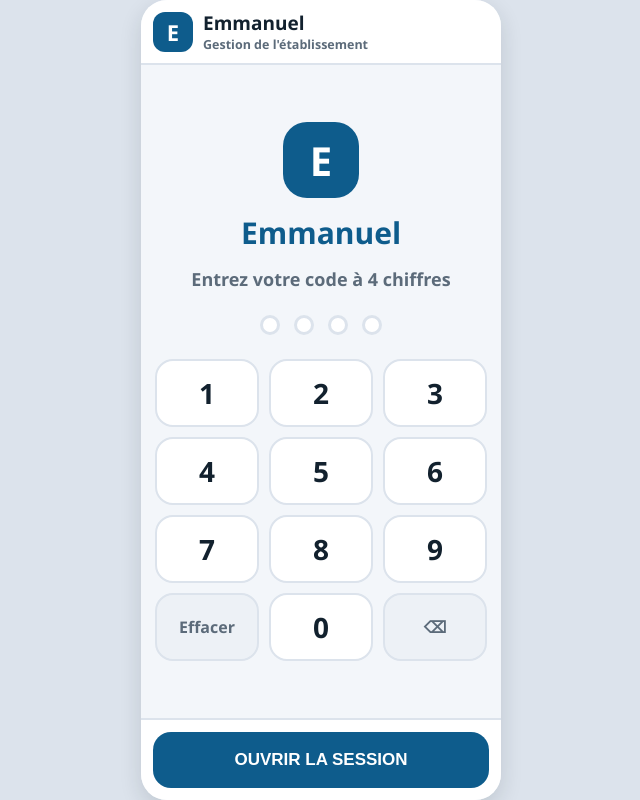
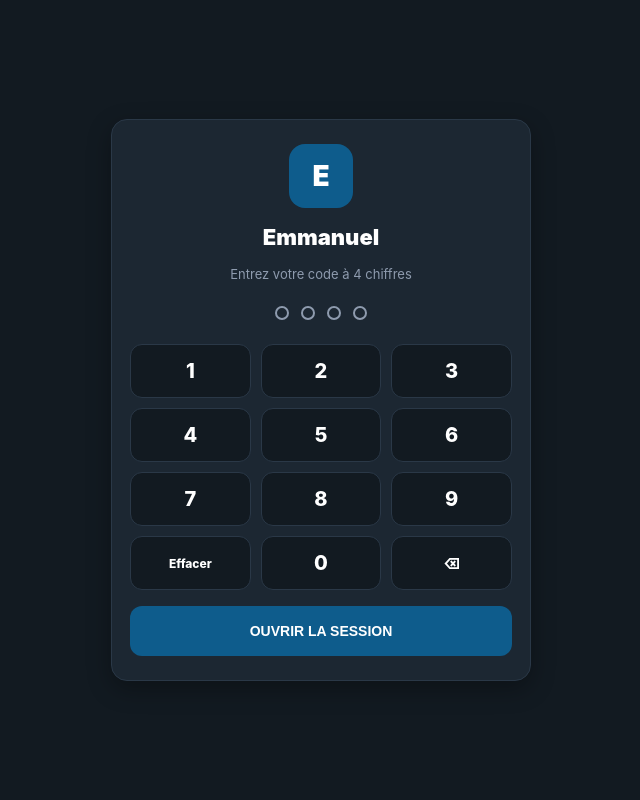
Before and after one commit to teddy863/emmanuel-gestion, a FastAPI app: page / in a window 1280 px wide. Shown: the whole page, without its empty margins (319-959 px from the left). Run offline with FastAPI, Linux system fonts and the light colour scheme.

Commit message:
Correction complete de main.py

```diff
--- a/main.py
+++ b/main.py
@@ -1,4 +1,4 @@
-from fastapi import FastAPI, Request, Form, status, Cookie
+from fastapi import FastAPI, Request, Form, status, Cookie, Depends
 from fastapi.responses import HTMLResponse, RedirectResponse
 from fastapi.templating import Jinja2Templates
 from fastapi.staticfiles import StaticFiles
@@ -12,13 +12,18 @@ app = FastAPI(title="Emmanuel - Application de Gestion")
 app.mount("/static", StaticFiles(directory="static"), name="static")
 templates = Jinja2Templates(directory="templates")
 
-# --- BASE DE DONNÉES EN MÉMOIRE CENTRALISÉE ---
+# --- BASE DE DONNÉES CENTRALE ---
+DB_ETABLISSEMENTS = [
+    {"id": "site_1", "nom": "Emmanuel - Bandal", "est_actif": True},
+    {"id": "site_2", "nom": "Emmanuel - Tchangu", "est_actif": True}
+]
+
 DB_GERANTS = [
-    {"id": "admin_1", "nom_complet": "Emmanuel K.", "role": "super_admin", "role_label": "Super Admin", "pin": "1234", "est_actif": True},
-    {"id": "toilette_1", "nom_complet": "Jeanne M.", "role": "gerant_toilettes", "role_label": "Gérant Toilettes", "pin": "5678", "est_actif": True},
-    {"id": "flat_1", "nom_complet": "Patrick N.", "role": "gerant_flats", "role_label": "Gérant Flats", "pin": "9012", "est_actif": True},
-    {"id": "comptoir_1", "nom_complet": "Bibiche T.", "role": "gerant_comptoir", "role_label": "Gérant Comptoir", "pin": "1111", "est_actif": True},
-    {"id": "cuisine_1", "nom_complet": "Sœur Anne", "role": "cuisinier", "role_label": "Cuisinier", "pin": "2222", "est_actif": True},
+    {"id": "admin_1", "nom_complet": "Emmanuel K.", "role": "super_admin", "role_label": "Super Admin", "pin": "1234", "est_actif": True, "etablissement_id": None, "etablissement_nom": "Tous les sites"},
+    {"id": "toilette_1", "nom_complet": "Jeanne M.", "role": "gerant_toilettes", "role_label": "Gérant Toilettes", "pin": "5678", "est_actif": True, "etablissement_id": "site_1", "etablissement_nom": "Emmanuel - Bandal"},
+    {"id": "flat_1", "nom_complet": "Patrick N.", "role": "gerant_flats", "role_label": "Gérant Flats", "pin": "9012", "est_actif": True, "etablissement_id": "site_1", "etablissement_nom": "Emmanuel - Bandal"},
+    {"id": "comptoir_1", "nom_complet": "Bibiche T.", "role": "gerant_comptoir", "role_label": "Gérant Comptoir", "pin": "1111", "est_actif": True, "etablissement_id": "site_1", "etablissement_nom": "Emmanuel - Bandal"},
+    {"id": "cuisine_1", "nom_complet": "Sœur Anne", "role": "cuisinier", "role_label": "Cuisinier", "pin": "2222", "est_actif": True, "etablissement_id": "site_1", "etablissement_nom": "Emmanuel - Bandal"},
 ]
 
 CONFIG_TOILETTES = {"petit_besoin": 500.0, "grand_besoin": 1000.0}
@@ -43,8 +48,6 @@ DB_VENTES_COMPTOIR = []
 
 DB_CUISINE_VENTES = []
 DB_CUISINE_DEPENSES = []
-
-# Historique centralisé des clôtures de caisse
 DB_CLOTURES = []
 
 ROLES_LABELS = {
@@ -133,9 +136,33 @@ def dashboard(request: Request, session_token: Optional[str] = Cookie(None)):
             "total_flats": total_flats,
             "total_comptoir": total_comptoir,
             "total_cuisine": total_cuisine,
+            "etablissements": DB_ETABLISSEMENTS,
             "clotures": DB_CLOTURES
         }
     )
+
+# --- GESTION DES ÉTABLISSEMENTS ---
+@app.get("/etablissements", response_class=HTMLResponse)
+def page_etablissements(request: Request, session_token: Optional[str] = Cookie(None)):
+    user = get_current_user(session_token)
+    if not user or user["role"] != "super_admin":
+        return RedirectResponse(url="/", status_code=status.HTTP_303_SEE_OTHER)
+
+    return templates.TemplateResponse(
+        request=request,
+        name="etablissements.html",
+        context={"user": user, "etablissements": DB_ETABLISSEMENTS}
+    )
+
+@app.post("/etablissements/creer")
+def creer_etablissement(nom: str = Form(...), session_token: Optional[str] = Cookie(None)):
+    user = get_current_user(session_token)
+    if not user or user["role"] != "super_admin":
+        return RedirectResponse(url="/", status_code=status.HTTP_303_SEE_OTHER)
+
+    nouveau = {"id": str(uuid.uuid4()), "nom": nom, "est_actif": True}
+    DB_ETABLISSEMENTS.append(nouveau)
+    return RedirectResponse(url="/dashboard", status_code=status.HTTP_303_SEE_OTHER)
 
 # --- GESTION DES GÉRANTS ---
 @app.get("/gerants", response_class=HTMLResponse)
@@ -147,38 +174,44 @@ def gerants_page(request: Request, nouveau_pin: Optional[str] = None, session_to
     return templates.TemplateResponse(
         request=request,
         name="gerants.html",
-        context={"user": user, "gerants": DB_GERANTS, "nouveau_pin": nouveau_pin}
+        context={
+            "user": user,
+            "gerants": DB_GERANTS,
+            "etablissements": DB_ETABLISSEMENTS,
+            "nouveau_pin": nouveau_pin
+        }
     )
 
 @app.post("/gerants/creer")
-def creer_gerant(nom_complet: str = Form(...), role: str = Form(...), session_token: Optional[str] = Cookie(None)):
+def creer_gerant(
+    nom_complet: str = Form(...),
+    role: str = Form(...),
+    etablissement_id: Optional[str] = Form(None),
+    session_token: Optional[str] = Cookie(None)
+):
     user = get_current_user(session_token)
     if not user or user["role"] != "super_admin":
         return RedirectResponse(url="/", status_code=status.HTTP_303_SEE_OTHER)
 
     pin_auto = generate_auto_pin()
+    nom_site = "Tous les sites"
+    for site in DB_ETABLISSEMENTS:
+        if site["id"] == etablissement_id:
+            nom_site = site["nom"]
+            break
+
     nouveau_gerant = {
         "id": str(uuid.uuid4()),
         "nom_complet": nom_complet,
         "role": role,
         "role_label": ROLES_LABELS.get(role, role),
         "pin": pin_auto,
-        "est_actif": True
+        "est_actif": True,
+        "etablissement_id": etablissement_id,
+        "etablissement_nom": nom_site
     }
     DB_GERANTS.append(nouveau_gerant)
     return RedirectResponse(url=f"/gerants?nouveau_pin={pin_auto}", status_code=status.HTTP_303_SEE_OTHER)
-
-@app.get("/gerants/toggle/{gerant_id}")
-def toggle_gerant(gerant_id: str, session_token: Optional[str] = Cookie(None)):
-    user = get_current_user(session_token)
-    if not user or user["role"] != "super_admin":
-        return RedirectResponse(url="/", status_code=status.HTTP_303_SEE_OTHER)
-
-    for g in DB_GERANTS:
-        if g["id"] == gerant_id and g["role"] != "super_admin":
-            g["est_actif"] = not g["est_actif"]
-            break
-    return RedirectResponse(url="/gerants", status_code=status.HTTP_303_SEE_OTHER)
 
 @app.get("/gerants/supprimer/{gerant_id}")
 def supprimer_gerant(gerant_id: str, session_token: Optional[str] = Cookie(None)):
@@ -307,42 +340,7 @@ def vendre_une_bouteille(produit_id: str, session_token: Optional[str] = Cookie(
             break
     return RedirectResponse(url="/comptoir", status_code=status.HTTP_303_SEE_OTHER)
 
-@app.post("/comptoir/ajouter_stock")
-def ajouter_stock_casier(
-    nom: str = Form(...),
-    unites_par_casier: int = Form(...),
-    nombre_casiers: int = Form(...),
-    prix_achat_casier: float = Form(...),
-    prix_vente_bouteille: float = Form(...),
-    session_token: Optional[str] = Cookie(None)
-):
-    user = get_current_user(session_token)
-    if not user or user["role"] not in ["gerant_comptoir", "super_admin"]:
-        return RedirectResponse(url="/", status_code=status.HTTP_303_SEE_OTHER)
-
-    nouvelles_bouteilles = unites_par_casier * nombre_casiers
-    trouve = False
-    for p in DB_COMPTOIR:
-        if p["nom"].lower() == nom.lower():
-            p["quantite_stock"] += nouvelles_bouteilles
-            p["prix_achat_casier"] = prix_achat_casier
-            p["prix_vente"] = prix_vente_bouteille
-            trouve = True
-            break
-
-    if not trouve:
-        DB_COMPTOIR.append({
-            "id": str(uuid.uuid4()),
-            "nom": nom,
-            "unites_par_casier": unites_par_casier,
-            "prix_achat_casier": prix_achat_casier,
-            "prix_vente": prix_vente_bouteille,
-            "quantite_stock": nouvelles_bouteilles
-        })
-
-    return RedirectResponse(url="/comptoir", status_code=status.HTTP_303_SEE_OTHER)
-
-# --- MODULE CUISINE & RESTAURANT ---
+# --- MODULE CUISINE ---
 @app.get("/cuisine", response_class=HTMLResponse)
 def cuisine_page(request: Request, session_token: Optional[str] = Cookie(None)):
     user = get_current_user(session_token)
@@ -363,66 +361,19 @@ def cuisine_page(request: Request, session_token: Optional[str] = Cookie(None)):
         }
     )
 
-@app.post("/cuisine/vendre")
-def vendre_combinaison_cuisine(
-    description_plat: str = Form(...),
-    prix_vente: float = Form(...),
-    quantite: int = Form(...),
-    session_token: Optional[str] = Cookie(None)
-):
-    user = get_current_user(session_token)
-    if not user or user["role"] not in ["cuisinier", "super_admin"]:
-        return RedirectResponse(url="/", status_code=status.HTTP_303_SEE_OTHER)
-
-    total = prix_vente * quantite
-    DB_CUISINE_VENTES.append({
-        "plat": description_plat,
-        "quantite": quantite,
-        "montant": total,
-        "cuisinier": user["nom_complet"]
-    })
-    return RedirectResponse(url="/cuisine", status_code=status.HTTP_303_SEE_OTHER)
-
-@app.post("/cuisine/depense")
-def enregistrer_depense_cuisine(
-    description: str = Form(...),
-    montant: float = Form(...),
-    session_token: Optional[str] = Cookie(None)
-):
-    user = get_current_user(session_token)
-    if not user or user["role"] not in ["cuisinier", "super_admin"]:
-        return RedirectResponse(url="/", status_code=status.HTTP_303_SEE_OTHER)
-
-    DB_CUISINE_DEPENSES.append({
-        "description": description,
-        "montant": montant,
-        "cuisinier": user["nom_complet"]
-    })
-    return RedirectResponse(url="/cuisine", status_code=status.HTTP_303_SEE_OTHER)
-
-# --- CLÔTURE DE CAISSE HORODATÉE ---
+# --- CLÔTURE DE CAISSE ---
 @app.get("/cloture", response_class=HTMLResponse)
 def cloture_page(request: Request, session_token: Optional[str] = Cookie(None)):
     user = get_current_user(session_token)
     if not user:
         return RedirectResponse(url="/", status_code=status.HTTP_303_SEE_OTHER)
 
-    total_attendu = 0.0
-    if user["role"] == "gerant_toilettes":
-        total_attendu = sum(e["montant"] for e in DB_TOILETTES)
-    elif user["role"] == "gerant_flats":
-        total_attendu = sum(s["montant"] for s in DB_SEJOURS_FLATS)
-    elif user["role"] == "gerant_comptoir":
-        total_attendu = sum(v["montant"] for v in DB_VENTES_COMPTOIR)
-    elif user["role"] == "cuisinier":
-        total_attendu = sum(v["montant"] for v in DB_CUISINE_VENTES)
-    elif user["role"] == "super_admin":
-        total_attendu = (
-            sum(e["montant"] for e in DB_TOILETTES) +
-            sum(s["montant"] for s in DB_SEJOURS_FLATS) +
-            sum(v["montant"] for v in DB_VENTES_COMPTOIR) +
-            sum(v["montant"] for v in DB_CUISINE_VENTES)
-        )
+    total_attendu = (
+        sum(e["montant"] for e in DB_TOILETTES) +
+        sum(s["montant"] for s in DB_SEJOURS_FLATS) +
+        sum(v["montant"] for v in DB_VENTES_COMPTOIR) +
+        sum(v["montant"] for v in DB_CUISINE_VENTES)
+    )
 
     return templates.TemplateResponse(
         request=request,
@@ -436,27 +387,16 @@ def valider_cloture(request: Request, montant_compte: float = Form(...), session
     if not user:
         return RedirectResponse(url="/", status_code=status.HTTP_303_SEE_OTHER)
 
-    total_attendu = 0.0
-    if user["role"] == "gerant_toilettes":
-        total_attendu = sum(e["montant"] for e in DB_TOILETTES)
-    elif user["role"] == "gerant_flats":
-        total_attendu = sum(s["montant"] for s in DB_SEJOURS_FLATS)
-    elif user["role"] == "gerant_comptoir":
-        total_attendu = sum(v["montant"] for v in DB_VENTES_COMPTOIR)
-    elif user["role"] == "cuisinier":
-        total_attendu = sum(v["montant"] for v in DB_CUISINE_VENTES)
-    elif user["role"] == "super_admin":
-        total_attendu = (
-            sum(e["montant"] for e in DB_TOILETTES) +
-            sum(s["montant"] for s in DB_SEJOURS_FLATS) +
-            sum(v["montant"] for v in DB_VENTES_COMPTOIR) +
-            sum(v["montant"] for v in DB_CUISINE_VENTES)
-        )
+    total_attendu = (
+        sum(e["montant"] for e in DB_TOILETTES) +
+        sum(s["montant"] for s in DB_SEJOURS_FLATS) +
+        sum(v["montant"] for v in DB_VENTES_COMPTOIR) +
+        sum(v["montant"] for v in DB_CUISINE_VENTES)
+    )
 
     ecart = montant_compte - total_attendu
     heure_actuelle = datetime.now().strftime("%H:%M:%S")
 
-    # Enregistrement de la clôture avec l'heure exacte
     DB_CLOTURES.append({
         "id": str(uuid.uuid4()),
         "gerant": user["nom_complet"],
--- a/templates/login.html
+++ b/templates/login.html
@@ -2,64 +2,47 @@
 <html lang="fr">
 <head>
   <meta charset="utf-8">
-  <meta name="viewport" content="width=device-width, initial-scale=1">
+  <meta name="viewport" content="width=device-width, initial-scale=1.0, maximum-scale=1.0, user-scalable=no">
   <title>Emmanuel — Connexion</title>
   <style>
     :root {
       --primary: #0E5C8C;
-      --bg: #F3F6FA;
-      --ink: #12212E;
-      --muted: #5C6B7A;
-      --line: #DCE3EC;
-      --r: 18px;
-      --shadow-lg: 0 8px 22px rgba(18,33,46,.14);
-      --font: "Segoe UI", Roboto, sans-serif;
+      --bg: #121A21;
+      --card-bg: #1C2732;
+      --ink: #FFFFFF;
+      --muted: #8E9BAE;
+      --line: #2A3847;
+      --font: -apple-system, BlinkMacSystemFont, "Segoe UI", Roboto, sans-serif;
     }
-    * { box-sizing: border-box; }
-    body { font-family: var(--font); background: #DCE3EC; margin: 0; display: flex; justify-content: center; align-items: center; min-height: 100vh; }
-    .frame { width: 360px; height: 800px; background: var(--bg); display: flex; flex-direction: column; border-radius: 26px; box-shadow: var(--shadow-lg); overflow: hidden; position: relative; }
-    .topbar { background: #fff; color: var(--ink); border-bottom: 2px solid var(--line); min-height: 56px; padding: 10px 12px; display: flex; align-items: center; justify-content: space-between; }
-    .logo-sm { width: 40px; height: 40px; border-radius: 12px; background: var(--primary); color: #fff; display: flex; align-items: center; justify-content: center; font-weight: 900; font-size: 22px; }
-    .tb-title { font-size: 19px; font-weight: 900; }
-    .tb-sub { font-size: 12.5px; font-weight: 600; color: var(--muted); }
-    .screen { flex: 1; padding: 14px; display: flex; flex-direction: column; align-items: center; justify-content: center; gap: 14px; text-align: center; }
-    .logo-big { width: 76px; height: 76px; border-radius: 24px; background: var(--primary); color: #fff; display: flex; align-items: center; justify-content: center; font-size: 40px; font-weight: 900; }
-    .app-name { font-size: 30px; font-weight: 900; color: var(--primary); }
-    .lead { font-size: 18px; color: var(--muted); font-weight: 700; }
-    .dots { display: flex; gap: 14px; margin: 10px 0; }
-    .dots i { width: 20px; height: 20px; border-radius: 50%; background: #fff; border: 3px solid var(--line); display: block; }
-    .dots i.on { background: var(--primary); border-color: var(--primary); }
+    * { box-sizing: border-box; margin: 0; padding: 0; }
+    body { font-family: var(--font); background: var(--bg); color: var(--ink); min-height: 100vh; display: flex; flex-direction: column; justify-content: center; align-items: center; padding: 16px; }
+    .login-card { width: 100%; max-width: 420px; background: var(--card-bg); border-radius: 16px; border: 1px solid var(--line); padding: 24px 18px; display: flex; flex-direction: column; align-items: center; gap: 16px; box-shadow: 0 8px 24px rgba(0,0,0,0.3); }
+    .avatar { width: 64px; height: 64px; background: var(--primary); border-radius: 16px; display: flex; align-items: center; justify-content: center; font-size: 28px; font-weight: 900; }
+    .pin-dots { display: flex; gap: 12px; margin: 8px 0; }
+    .dot { width: 14px; height: 14px; border-radius: 50%; border: 2px solid var(--muted); }
+    .dot.active { background: var(--primary); border-color: var(--primary); }
     .keypad { display: grid; grid-template-columns: repeat(3, 1fr); gap: 10px; width: 100%; }
-    .key { height: 68px; border-radius: 18px; background: #fff; border: 2px solid var(--line); font-size: 28px; font-weight: 900; display: flex; align-items: center; justify-content: center; color: var(--ink); cursor: pointer; }
-    .key--fn { background: #EDF1F6; color: var(--muted); font-size: 16px; }
-    .actionbar { background: #fff; border-top: 2px solid var(--line); padding: 12px; display: flex; flex-direction: column; gap: 10px; }
-    .btn { min-height: 56px; border: 0; border-radius: var(--r); font-size: 17px; font-weight: 900; display: flex; align-items: center; justify-content: center; gap: 10px; cursor: pointer; text-transform: uppercase; width: 100%; }
-    .btn-primary { background: var(--primary); color: #fff; }
-    .error-msg { color: #D9392B; font-weight: 800; font-size: 14px; }
+    .key { background: #121A21; border: 1px solid var(--line); border-radius: 12px; height: 54px; font-size: 20px; font-weight: 800; color: #FFF; display: flex; align-items: center; justify-content: center; cursor: pointer; user-select: none; }
+    .key:active { background: var(--primary); }
+    .btn-submit { background: var(--primary); color: #FFF; border: 0; border-radius: 12px; height: 50px; width: 100%; font-size: 14px; font-weight: 900; text-transform: uppercase; cursor: pointer; }
   </style>
 </head>
 <body>
-  <div class="frame">
-    <header class="topbar">
-      <div style="display:flex; align-items:center; gap:10px;">
-        <span class="logo-sm">E</span>
-        <div>
-          <div class="tb-title">Emmanuel</div>
-          <div class="tb-sub">Gestion de l'établissement</div>
-        </div>
+  <div class="login-card">
+    <div class="avatar">E</div>
+    <h2 style="font-size: 22px; font-weight: 900;">Emmanuel</h2>
+    <p style="font-size: 13px; color: var(--muted);">Entrez votre code à 4 chiffres</p>
+
+    <form action="/login" method="POST" style="width: 100%; display: flex; flex-direction: column; gap: 16px; align-items: center;">
+      <input type="hidden" name="pin" id="pin-input" required>
+
+      <div class="pin-dots">
+        <div class="dot" id="d1"></div>
+        <div class="dot" id="d2"></div>
+        <div class="dot" id="d3"></div>
+        <div class="dot" id="d4"></div>
       </div>
-    </header>
-    <form class="screen" method="POST" action="/login" id="pinForm">
-      <div class="logo-big">E</div>
-      <div class="app-name">Emmanuel</div>
-      <div class="lead">Entrez votre code à 4 chiffres</div>
-      <input type="hidden" name="pin" id="pinInput" value="">
-      <div class="dots">
-        <i id="d1"></i><i id="d2"></i><i id="d3"></i><i id="d4"></i>
-      </div>
-      {% if error %}
-        <div class="error-msg">{{ error }}</div>
-      {% endif %}
+
       <div class="keypad">
         <div class="key" onclick="press('1')">1</div>
         <div class="key" onclick="press('2')">2</div>
@@ -70,28 +53,31 @@
         <div class="key" onclick="press('7')">7</div>
         <div class="key" onclick="press('8')">8</div>
         <div class="key" onclick="press('9')">9</div>
-        <div class="key key--fn" onclick="clearPin()">Effacer</div>
+        <div class="key" style="font-size: 12px;" onclick="clearPin()">Effacer</div>
         <div class="key" onclick="press('0')">0</div>
-        <div class="key key--fn" onclick="popPin()">⌫</div>
+        <div class="key" style="font-size: 14px;" onclick="backspace()">⌫</div>
       </div>
+
+      <button type="submit" class="btn-submit">OUVRIR LA SESSION</button>
     </form>
-    <div class="actionbar">
-      <button class="btn btn-primary" onclick="document.getElementById('pinForm').submit()">OUVRIR LA SESSION</button>
-    </div>
   </div>
+
   <script>
     let currentPin = "";
-    function updateDots() {
-      for(let i=1; i<=4; i++) {
-        document.getElementById('d' + i).className = (i <= currentPin.length) ? 'on' : '';
+    function press(n) {
+      if (currentPin.length < 4) {
+        currentPin += n;
+        updateDots();
       }
-      document.getElementById('pinInput').value = currentPin;
-    }
-    function press(n) {
-      if(currentPin.length < 4) { currentPin += n; updateDots(); }
     }
     function clearPin() { currentPin = ""; updateDots(); }
-    function popPin() { currentPin = currentPin.slice(0, -1); updateDots(); }
+    function backspace() { currentPin = currentPin.slice(0, -1); updateDots(); }
+    function updateDots() {
+      document.getElementById('pin-input').value = currentPin;
+      for (let i = 1; i <= 4; i++) {
+        document.getElementById('d' + i).classList.toggle('active', i <= currentPin.length);
+      }
+    }
   </script>
 </body>
 </html>
```
